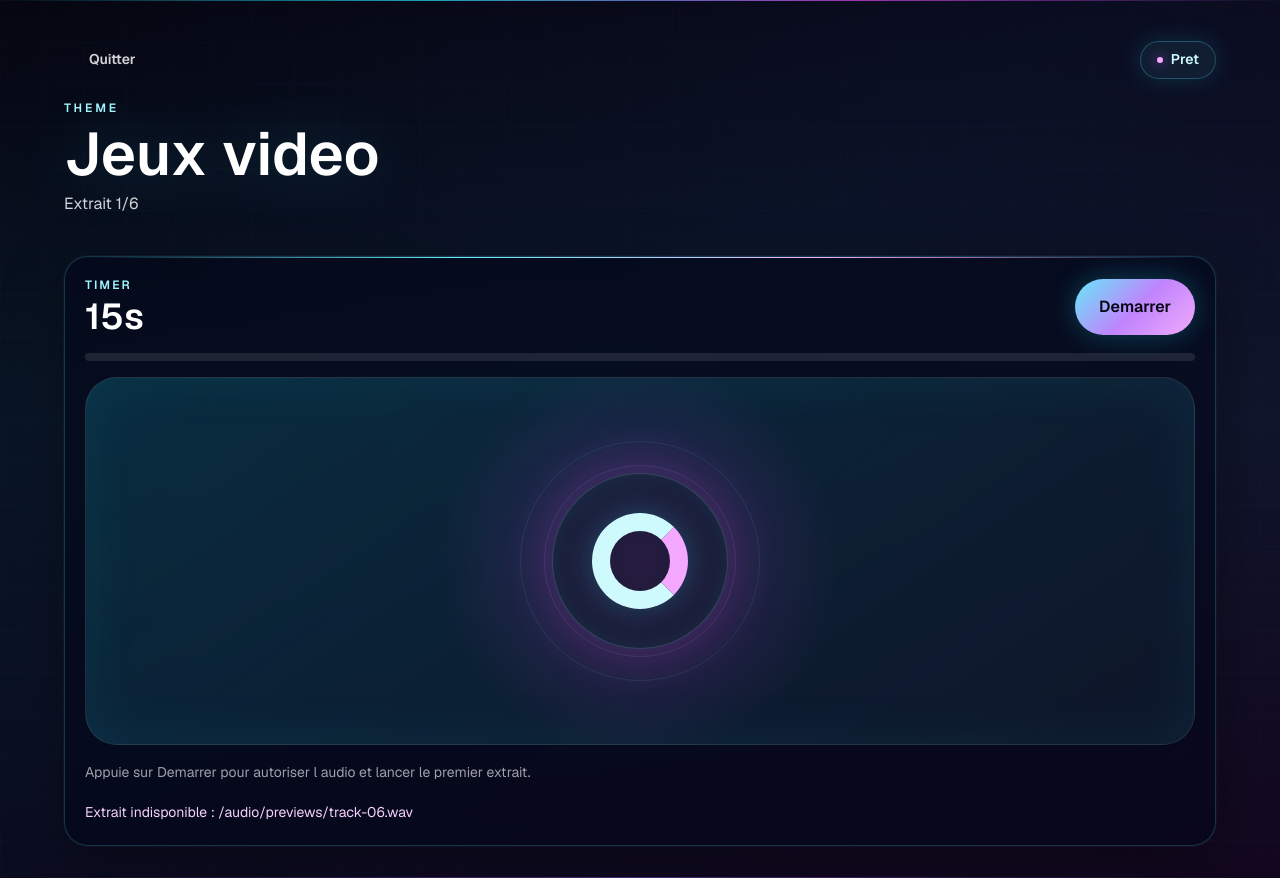
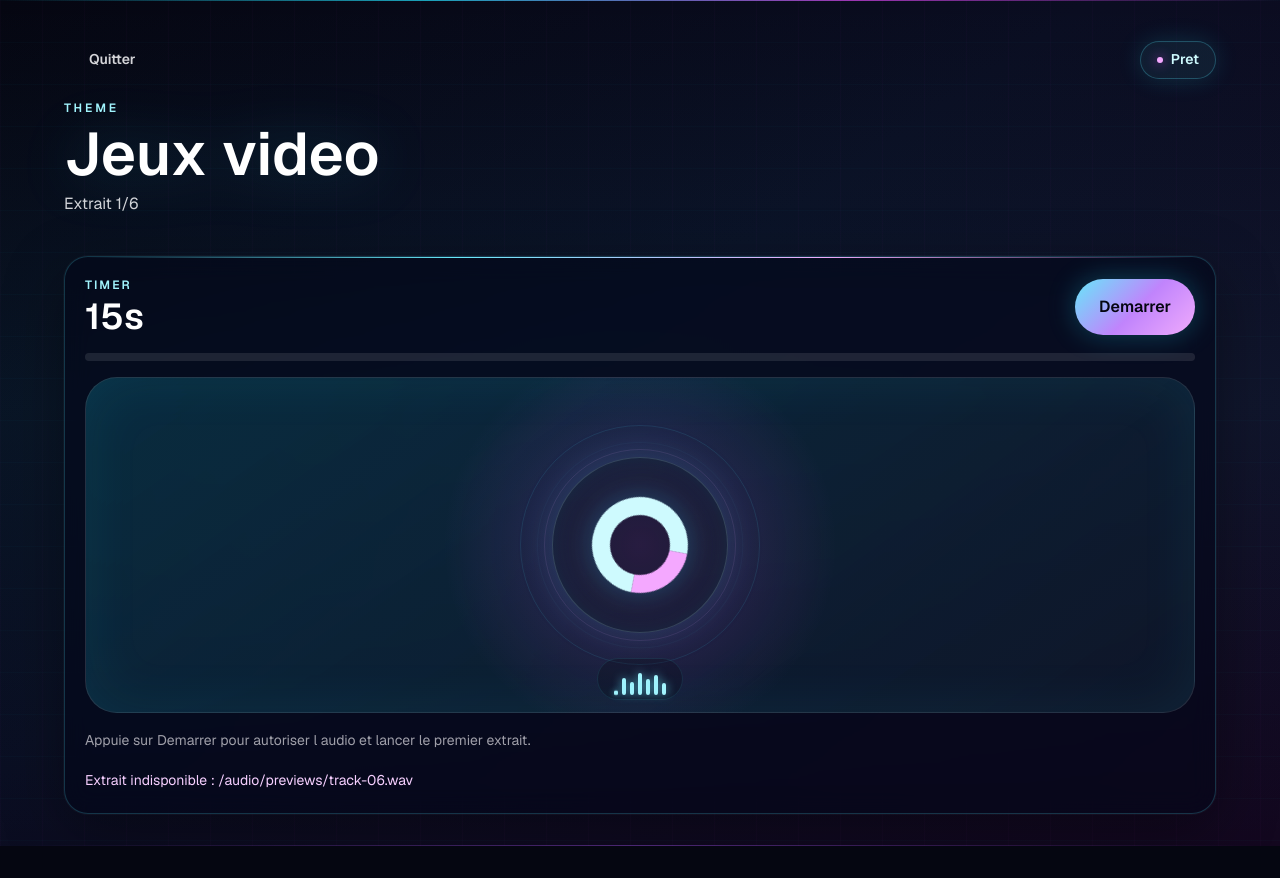
Before and after one commit to Portg4s/btapp, a Next.js app: page /party in a window 1280 px wide. After the commit the page ends 846 px from the top, so only its background shows below. Built offline with nearby package versions, Linux system fonts and the light colour scheme.

Commit message:
ui: add music motion polish

```diff
--- a/src/app/globals.css
+++ b/src/app/globals.css
@@ -72,8 +72,122 @@ a {
   }
 }
 
+@keyframes bt-soft-reveal {
+  from {
+    opacity: 0;
+    transform: translateY(12px);
+  }
+
+  to {
+    opacity: 1;
+    transform: translateY(0);
+  }
+}
+
+@keyframes bt-ambient-drift {
+  0% {
+    background-position: 0 0, 0 0;
+  }
+
+  100% {
+    background-position: 42px 42px, -42px 42px;
+  }
+}
+
+@keyframes bt-audio-glow {
+  0%,
+  100% {
+    box-shadow:
+      0 0 34px rgba(34, 211, 238, 0.16),
+      inset 0 0 28px rgba(34, 211, 238, 0.1);
+  }
+
+  50% {
+    box-shadow:
+      0 0 58px rgba(217, 70, 239, 0.26),
+      inset 0 0 34px rgba(34, 211, 238, 0.16);
+  }
+}
+
+@keyframes bt-ring-wave {
+  0% {
+    opacity: 0.65;
+    transform: scale(0.84);
+  }
+
+  100% {
+    opacity: 0;
+    transform: scale(1.16);
+  }
+}
+
 .bt-disc {
   animation: bt-disc-spin 18s linear infinite;
+}
+
+.bt-app-reveal {
+  animation: bt-soft-reveal 680ms ease-out both;
+}
+
+.bt-ambient-grid {
+  animation: bt-ambient-drift 22s linear infinite;
+}
+
+.bt-interactive-lift {
+  transition:
+    transform 180ms ease,
+    border-color 180ms ease,
+    box-shadow 180ms ease,
+    background-color 180ms ease;
+}
+
+.bt-interactive-lift:hover {
+  transform: translateY(-1px);
+}
+
+.bt-audio-disc {
+  position: relative;
+  animation: bt-audio-glow 4.8s ease-in-out infinite;
+}
+
+.bt-audio-disc::before,
+.bt-audio-disc::after {
+  border: 1px solid rgba(103, 232, 249, 0.16);
+  border-radius: inherit;
+  content: "";
+  inset: -14px;
+  position: absolute;
+}
+
+.bt-audio-disc::before {
+  animation: bt-ring-wave 2.8s ease-out infinite;
+}
+
+.bt-audio-disc::after {
+  animation: bt-ring-wave 2.8s ease-out 1.35s infinite;
+}
+
+.bt-audio-disc-core {
+  animation: bt-disc-spin 18s linear infinite;
+}
+
+.bt-audio-disc[data-state="ready"] .bt-audio-disc-core {
+  animation-duration: 34s;
+}
+
+.bt-audio-disc[data-state="playing"] .bt-audio-disc-core,
+.bt-audio-disc[data-state="reveal"] .bt-audio-disc-core {
+  animation-duration: 14s;
+}
+
+.bt-audio-disc[data-state="paused"] {
+  animation-play-state: paused;
+}
+
+.bt-audio-disc[data-state="paused"]::before,
+.bt-audio-disc[data-state="paused"]::after,
+.bt-audio-disc[data-state="paused"] .bt-audio-disc-core {
+  animation-play-state: paused;
 }
 
 .bt-eq-bar {
@@ -90,9 +204,20 @@ a {
     scroll-behavior: auto;
   }
 
+  .bt-app-reveal,
   .bt-disc,
   .bt-eq-bar,
-  .bt-orbit-glow {
+  .bt-orbit-glow,
+  .bt-ambient-grid,
+  .bt-audio-disc,
+  .bt-audio-disc::before,
+  .bt-audio-disc::after,
+  .bt-audio-disc-core {
     animation: none;
   }
+
+  .bt-interactive-lift,
+  .bt-interactive-lift:hover {
+    transform: none;
+  }
 }
--- a/src/app/page.tsx
+++ b/src/app/page.tsx
@@ -21,10 +21,10 @@ export default function Home() {
     <main className="min-h-dvh overflow-hidden bg-background text-foreground">
       <section className="relative isolate flex min-h-dvh items-center px-5 py-6 sm:px-8 lg:px-12">
         <div className="absolute inset-0 -z-10 bg-[radial-gradient(circle_at_18%_12%,rgba(34,211,238,0.22),transparent_28%),radial-gradient(circle_at_78%_24%,rgba(217,70,239,0.22),transparent_30%),linear-gradient(145deg,#050611_0%,#0a0d21_42%,#13071f_100%)]" />
-        <div className="absolute inset-0 -z-10 bg-[linear-gradient(rgba(34,211,238,0.07)_1px,transparent_1px),linear-gradient(90deg,rgba(217,70,239,0.06)_1px,transparent_1px)] bg-[size:34px_34px] opacity-45" />
+        <div className="bt-ambient-grid absolute inset-0 -z-10 bg-[linear-gradient(rgba(34,211,238,0.07)_1px,transparent_1px),linear-gradient(90deg,rgba(217,70,239,0.06)_1px,transparent_1px)] bg-[size:34px_34px] opacity-45" />
         <div className="absolute left-1/2 top-1/2 -z-10 h-[34rem] w-[34rem] -translate-x-1/2 -translate-y-1/2 rounded-full border border-cyan-300/10 shadow-[0_0_120px_rgba(34,211,238,0.12)]" />
 
-        <div className="mx-auto grid w-full max-w-6xl gap-8 lg:grid-cols-[1fr_0.9fr] lg:items-center">
+        <div className="bt-app-reveal mx-auto grid w-full max-w-6xl gap-8 lg:grid-cols-[1fr_0.9fr] lg:items-center">
           <div className="flex flex-col gap-7">
             <div className="inline-flex w-fit items-center gap-2 rounded-full border border-cyan-300/20 bg-cyan-300/[0.07] px-3 py-2 text-xs font-semibold uppercase tracking-[0.22em] text-cyan-100 shadow-[0_0_28px_rgba(34,211,238,0.12)]">
               <span className="h-2 w-2 rounded-full bg-fuchsia-300 shadow-[0_0_18px_rgba(240,171,252,0.75)]" />
@@ -57,7 +57,7 @@ export default function Home() {
             <div className="grid grid-cols-2 gap-2 sm:grid-cols-4">
               {strengths.map((strength) => (
                 <div
-                  className="rounded-2xl border border-cyan-300/15 bg-slate-950/55 px-3 py-3 text-sm font-semibold text-cyan-50 shadow-[inset_0_0_18px_rgba(34,211,238,0.06)]"
+                  className="bt-interactive-lift rounded-2xl border border-cyan-300/15 bg-slate-950/55 px-3 py-3 text-sm font-semibold text-cyan-50 shadow-[inset_0_0_18px_rgba(34,211,238,0.06)]"
                   key={strength}
                 >
                   {strength}
--- /dev/null
+++ b/src/components/audio/AudioEqualizer.tsx
@@ -0,0 +1,36 @@
+const equalizerBars = [14, 24, 18, 30, 22, 28, 16];
+
+type AudioEqualizerProps = {
+  isActive: boolean;
+  size?: "compact" | "default";
+};
+
+export function AudioEqualizer({
+  isActive,
+  size = "default",
+}: AudioEqualizerProps) {
+  const barClassName =
+    size === "compact"
+      ? "bt-eq-bar w-1 rounded-full bg-cyan-200 shadow-[0_0_10px_rgba(103,232,249,0.75)]"
+      : "bt-eq-bar w-1.5 rounded-full bg-cyan-200 shadow-[0_0_12px_rgba(103,232,249,0.8)]";
+  const heightScale = size === "compact" ? 0.72 : 1;
+
+  return (
+    <div
+      aria-hidden="true"
+      className="flex h-8 items-end justify-center gap-1"
+    >
+      {equalizerBars.map((height, index) => (
+        <span
+          className={barClassName}
+          key={`${height}-${index}`}
+          style={{
+            animationDelay: `${index * 90}ms`,
+            animationPlayState: isActive ? "running" : "paused",
+            height: Math.round(height * heightScale),
+          }}
+        />
+      ))}
+    </div>
+  );
+}
--- a/src/features/game/GameRoundClient.tsx
+++ b/src/features/game/GameRoundClient.tsx
@@ -1,6 +1,7 @@
 "use client";
 
 import { useEffect, useMemo, useState } from "react";
+import { AudioEqualizer } from "@/components/audio/AudioEqualizer";
 import { PageShell } from "@/components/layout/PageShell";
 import { Badge } from "@/components/ui/Badge";
 import { Button } from "@/components/ui/Button";
@@ -137,6 +138,7 @@ export function GameRoundClient({ playlist }: GameRoundClientProps) {
   const hasAnswered = selectedTrackId !== null;
   const isCorrect = selectedTrackId === currentRound?.track.id;
   const isLastRound = answers.length >= questionCount;
+  const isAudioMotionActive = audio.status === "playing";
 
   function handleAnswer(trackId: string) {
     if (!currentRound || hasAnswered || isFinished) {
@@ -317,14 +319,17 @@ export function GameRoundClient({ playlist }: GameRoundClientProps) {
         </div>
       </div>
 
-      <Card className="relative flex flex-col gap-4 overflow-hidden border-cyan-300/20 bg-cyan-300/[0.045] lg:col-span-2">
+      <Card className="relative flex flex-col gap-3 overflow-hidden border-cyan-300/20 bg-cyan-300/[0.045] lg:col-span-2">
         <div className="absolute inset-x-5 top-0 h-px bg-[linear-gradient(90deg,transparent,#67e8f9,#f0abfc,transparent)]" />
 
-        <div className="grid gap-4 lg:grid-cols-[0.9fr_1.1fr] lg:items-start">
+        <div className="grid gap-3 lg:grid-cols-[0.85fr_1.15fr] lg:items-start">
           <div className="flex flex-col gap-3">
-            <div className="flex items-center gap-3 rounded-3xl border border-white/10 bg-black/20 p-3">
-              <div className="flex h-20 w-20 shrink-0 items-center justify-center rounded-2xl border border-cyan-300/15 bg-[linear-gradient(145deg,rgba(34,211,238,0.16),rgba(217,70,239,0.12),rgba(15,23,42,0.92))] sm:h-28 sm:w-28">
-                <div className="h-12 w-12 rounded-full border-[10px] border-cyan-100 border-r-fuchsia-300 shadow-[0_0_24px_rgba(34,211,238,0.24)] sm:h-16 sm:w-16 sm:border-[12px]" />
+            <div className="flex items-center gap-3 rounded-3xl border border-white/10 bg-black/20 p-2.5 sm:p-3">
+              <div
+                className="bt-audio-disc flex h-16 w-16 shrink-0 items-center justify-center rounded-2xl border border-cyan-300/15 bg-[linear-gradient(145deg,rgba(34,211,238,0.16),rgba(217,70,239,0.12),rgba(15,23,42,0.92))] sm:h-28 sm:w-28"
+                data-state={isAudioMotionActive ? "playing" : "ready"}
+              >
+                <div className="bt-audio-disc-core h-11 w-11 rounded-full border-[9px] border-cyan-100 border-r-fuchsia-300 shadow-[0_0_24px_rgba(34,211,238,0.24)] sm:h-16 sm:w-16 sm:border-[12px]" />
               </div>
 
               <div className="min-w-0 flex-1">
@@ -340,9 +345,17 @@ export function GameRoundClient({ playlist }: GameRoundClientProps) {
                         ? "Lecture en pause."
                         : "Pret a lancer."}
                 </p>
-                <Button className="mt-3 min-h-11 w-full px-4 text-sm" onClick={handleAudioToggle}>
+                <div className="mt-2 flex items-end gap-3">
+                  <Button className="min-h-10 flex-1 px-4 text-sm" onClick={handleAudioToggle}>
                   {audio.status === "playing" ? "Pause audio" : "Ecouter"}
-                </Button>
+                  </Button>
+                  <div className="hidden rounded-full border border-cyan-300/10 bg-black/20 px-3 py-0.5 sm:block">
+                    <AudioEqualizer
+                      isActive={isAudioMotionActive}
+                      size="compact"
+                    />
+                  </div>
+                </div>
               </div>
             </div>
 
@@ -360,7 +373,7 @@ export function GameRoundClient({ playlist }: GameRoundClientProps) {
             ) : null}
           </div>
 
-          <div className="flex flex-col gap-3">
+          <div className="flex flex-col gap-2.5">
             <div>
               <p className="text-xs font-semibold uppercase tracking-[0.2em] text-fuchsia-200">
                 Reponses
@@ -380,7 +393,7 @@ export function GameRoundClient({ playlist }: GameRoundClientProps) {
 
                 return (
                   <button
-                    className={`flex min-h-16 items-center gap-3 rounded-2xl border px-3 py-2 text-left transition focus:outline-none focus:ring-2 focus:ring-cyan-300 disabled:cursor-default ${
+                    className={`bt-interactive-lift flex min-h-14 items-center gap-2.5 rounded-2xl border px-3 py-2 text-left transition focus:outline-none focus:ring-2 focus:ring-cyan-300 disabled:cursor-default ${
                       isCorrectOption
                         ? "border-cyan-200/60 bg-cyan-300/[0.16] shadow-[0_0_24px_rgba(34,211,238,0.18)]"
                         : isWrongSelection
@@ -408,7 +421,7 @@ export function GameRoundClient({ playlist }: GameRoundClientProps) {
               })}
             </div>
 
-            <div className="grid gap-3 sm:grid-cols-[1fr_auto] sm:items-center">
+            <div className="sticky bottom-2 z-10 grid gap-3 rounded-2xl border border-white/10 bg-[#050611]/90 p-2 backdrop-blur-md sm:static sm:grid-cols-[1fr_auto] sm:items-center sm:border-0 sm:bg-transparent sm:p-0 sm:backdrop-blur-none">
               <p className="text-sm leading-6 text-zinc-400">
                 {hasAnswered
                   ? isCorrect
--- a/src/features/party/PartyGameClient.tsx
+++ b/src/features/party/PartyGameClient.tsx
@@ -1,6 +1,7 @@
 "use client";
 
 import { useCallback, useEffect, useMemo, useRef, useState } from "react";
+import { AudioEqualizer } from "@/components/audio/AudioEqualizer";
 import { PageShell } from "@/components/layout/PageShell";
 import { Badge } from "@/components/ui/Badge";
 import { Button } from "@/components/ui/Button";
@@ -119,6 +120,15 @@ export function PartyGameClient({
     () => selectedCategories.join(" + "),
     [selectedCategories],
   );
+  const audioMotionState = isPaused
+    ? "paused"
+    : phase === "guessing"
+      ? "playing"
+      : phase === "reveal"
+        ? "reveal"
+        : "ready";
+  const isAudioMotionActive =
+    !isPaused && (phase === "guessing" || phase === "reveal");
 
   useEffect(() => {
     let isCancelled = false;
@@ -490,13 +500,17 @@ export function PartyGameClient({
             {revealImageUrl ? (
               <div
                 aria-label="Visuel de la reponse"
-                className="aspect-square w-full rounded-2xl border border-cyan-300/15 bg-cover bg-center shadow-[0_0_34px_rgba(34,211,238,0.16)] sm:rounded-3xl"
+                className="bt-audio-disc aspect-square w-full rounded-2xl border border-cyan-300/15 bg-cover bg-center shadow-[0_0_34px_rgba(34,211,238,0.16)] sm:rounded-3xl"
+                data-state={audioMotionState}
                 role="img"
                 style={{ backgroundImage: `url(${revealImageUrl})` }}
               />
             ) : (
-              <div className="flex aspect-square w-full items-center justify-center rounded-2xl border border-cyan-300/15 bg-[linear-gradient(145deg,rgba(34,211,238,0.16),rgba(217,70,239,0.14),rgba(15,23,42,0.94))] sm:rounded-3xl">
-                <div className="h-14 w-14 rounded-full border-[12px] border-cyan-100 border-r-fuchsia-300 shadow-[0_0_26px_rgba(34,211,238,0.24)]" />
+              <div
+                className="bt-audio-disc flex aspect-square w-full items-center justify-center rounded-2xl border border-cyan-300/15 bg-[linear-gradient(145deg,rgba(34,211,238,0.16),rgba(217,70,239,0.14),rgba(15,23,42,0.94))] sm:rounded-3xl"
+                data-state={audioMotionState}
+              >
+                <div className="bt-audio-disc-core h-14 w-14 rounded-full border-[12px] border-cyan-100 border-r-fuchsia-300 shadow-[0_0_26px_rgba(34,211,238,0.24)]" />
               </div>
             )}
 
@@ -521,14 +535,23 @@ export function PartyGameClient({
                   <RevealDetail label="Source" value={sourceLabel} />
                 ) : null}
               </div>
+              <div className="rounded-2xl border border-cyan-300/10 bg-black/15 px-3 py-1.5">
+                <AudioEqualizer isActive={isAudioMotionActive} size="compact" />
+              </div>
             </div>
           </div>
         ) : (
-          <div className="flex aspect-[4/3] max-h-[46vh] items-center justify-center rounded-[2rem] border border-white/10 bg-[radial-gradient(circle_at_center,rgba(217,70,239,0.22),transparent_34%),linear-gradient(145deg,rgba(34,211,238,0.16),rgba(15,23,42,0.94))] shadow-[inset_0_0_58px_rgba(34,211,238,0.08)] sm:aspect-square">
-            <div className="relative flex h-36 w-36 items-center justify-center rounded-full border border-cyan-200/20 bg-black/30 shadow-[0_0_56px_rgba(217,70,239,0.22),inset_0_0_32px_rgba(34,211,238,0.12)] sm:h-44 sm:w-44">
+          <div className="relative flex aspect-[4/3] max-h-[42vh] items-center justify-center rounded-[2rem] border border-white/10 bg-[radial-gradient(circle_at_center,rgba(217,70,239,0.22),transparent_34%),linear-gradient(145deg,rgba(34,211,238,0.16),rgba(15,23,42,0.94))] shadow-[inset_0_0_58px_rgba(34,211,238,0.08)] sm:aspect-square">
+            <div
+              className="bt-audio-disc relative flex h-32 w-32 items-center justify-center rounded-full border border-cyan-200/20 bg-black/30 sm:h-44 sm:w-44"
+              data-state={audioMotionState}
+            >
               <div className="absolute h-52 w-52 rounded-full border border-cyan-300/10 sm:h-60 sm:w-60" />
               <div className="absolute h-40 w-40 rounded-full border border-fuchsia-300/10 sm:h-48 sm:w-48" />
-              <div className="h-20 w-20 rounded-full border-[16px] border-cyan-100 border-r-fuchsia-300 shadow-[0_0_32px_rgba(34,211,238,0.28)] sm:h-24 sm:w-24 sm:border-[18px]" />
+              <div className="bt-audio-disc-core h-20 w-20 rounded-full border-[14px] border-cyan-100 border-r-fuchsia-300 shadow-[0_0_32px_rgba(34,211,238,0.28)] sm:h-24 sm:w-24 sm:border-[18px]" />
+            </div>
+            <div className="absolute bottom-3 rounded-full border border-cyan-300/10 bg-black/20 px-4 py-1">
+              <AudioEqualizer isActive={isAudioMotionActive} size="compact" />
             </div>
           </div>
         )}
```
